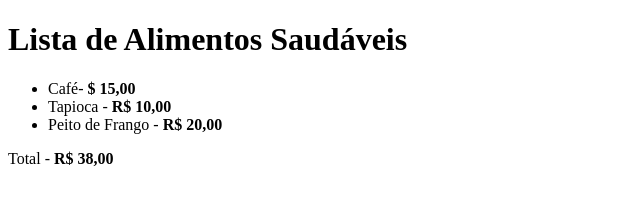
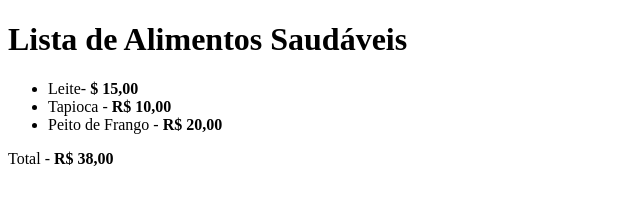
Before and after one commit to Paullo-Matheus/Aula-HTML, a plain HTML site: page index.html in a window 1280 px wide. Shown: the full height of the page, 0-640 px from the left. Drawn offline with Linux system fonts and the light colour scheme.

Commit message:
mudando café pra leite

```diff
--- a/index.html
+++ b/index.html
@@ -10,7 +10,7 @@
 <h1>Lista de Alimentos Saudáveis</h1>
 
     <Ul>
-        <li>Café- <strong>$ 15,00</STROng></li>
+        <li>Leite- <strong>$ 15,00</STROng></li>
         <li>Tapioca - <STROng>R$ 10,00</STROng></li>
         <li>Peito de Frango - <STROng>R$ 20,00</STROng></li>
     </Ul>
```
